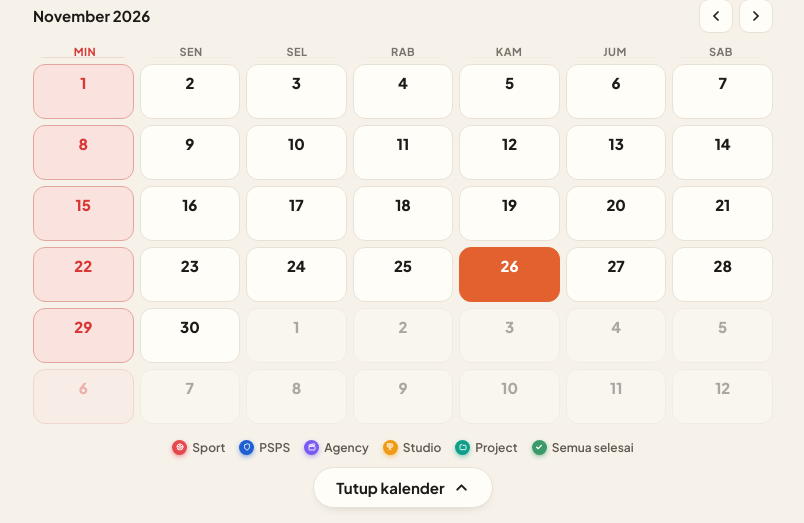
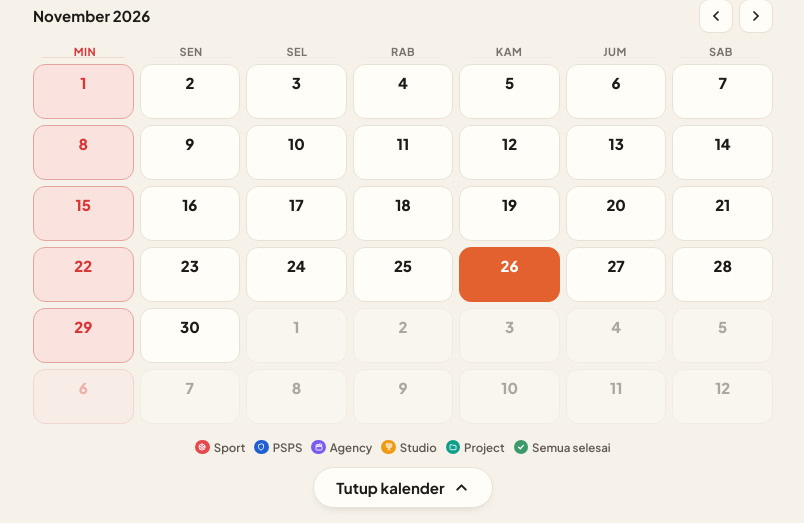
Before and after one commit to FotoFauk/catatanku, a plain HTML site: page index.html in a window 1280 px wide. Both pictures are taken after a click on the button "Lihat sebulan". Shown: the part 253-776 px from the top of the page, without its empty margins (237-1041 px from the left). Drawn offline with Linux system fonts and the light colour scheme.

Commit message:
Keterangan ikon kalender muat satu baris
Co-Authored-By: Claude Opus 5.5 <noreply@anthropic.com>

```diff
--- a/index.html
+++ b/index.html
@@ -191,11 +191,11 @@
   .chip.sel .mark { background: #fff; color: var(--pri); box-shadow: 0 2px 6px -2px #0005; }
   .week.month .mark { width: 15px; height: 15px; }
   .week.month .mark svg { width: 8px; height: 8px; }
-  .legend { display: flex; justify-content: center; flex-wrap: wrap; gap: 6px 14px; margin-top: 12px; font-size: 12px; font-weight: 600; color: var(--on-bg-muted); }
+  .legend { display: flex; justify-content: center; flex-wrap: nowrap; gap: 9px; margin-top: 12px; font-size: 11.5px; font-weight: 600; color: var(--on-bg-muted); white-space: nowrap; overflow: hidden; }
   .legend[hidden] { display: none; }
-  .legend span { display: flex; align-items: center; gap: 5px; }
-  .legend .mark { margin: 0; width: 15px; height: 15px; }
-  .legend .mark svg { width: 8px; height: 8px; }
+  .legend span { display: flex; align-items: center; gap: .35em; flex: none; }
+  .legend .mark { margin: 0; width: 1.25em; height: 1.25em; box-shadow: none; }
+  .legend .mark svg { width: .7em; height: .7em; }
 
   /* Prioritas */
   .pri-pick { display: flex; gap: 6px; align-items: center; flex-wrap: wrap; }
@@ -1118,6 +1118,7 @@
     clearTimeout(wk._qt); wk._qt = setTimeout(() => { wk._quiet = false; }, 120);
     updateCalView(startIdx);
     $('#calLegend').hidden = !open;
+    if (open) requestAnimationFrame(fitLegend);
     $('#calToggle').setAttribute('aria-expanded', open);
     $('#calToggleText').textContent = open ? 'Tutup kalender' : 'Lihat sebulan';
     $('#prevWeek').setAttribute('aria-label', open ? 'Bulan sebelumnya' : 'Minggu sebelumnya');
@@ -1891,7 +1892,14 @@
     let fs = 12;
     while (p.scrollWidth > p.clientWidth && fs > 8.5) { fs -= .25; p.style.fontSize = fs + 'px'; }
   }
-  addEventListener('resize', fitRuleNote);
+  // Keterangan ikon di bawah kalender: kecilkan sampai muat satu baris
+  function fitLegend() {
+    const l = $('#calLegend'); if (!l || l.hidden) return;
+    let fs = 11.5; l.style.fontSize = fs + 'px';
+    const need = () => [...l.children].reduce((w, c) => w + c.offsetWidth, 0) + 9 * (l.children.length - 1);
+    while (need() > l.clientWidth && fs > 8) { fs -= .25; l.style.fontSize = fs + 'px'; }
+  }
+  addEventListener('resize', () => { fitRuleNote(); fitLegend(); });
   document.fonts && document.fonts.ready.then(fitRuleNote);
   applyTheme(); renderHeader(); setTab(state.tab); fitRuleNote(); renderAddPick(); renderNamePick(); renderFx(); renderNotif(); renderTasks(); renderNotes();
   if (state.notif) { swReg(); queueNotifSync(); notifyToday(); }
```
